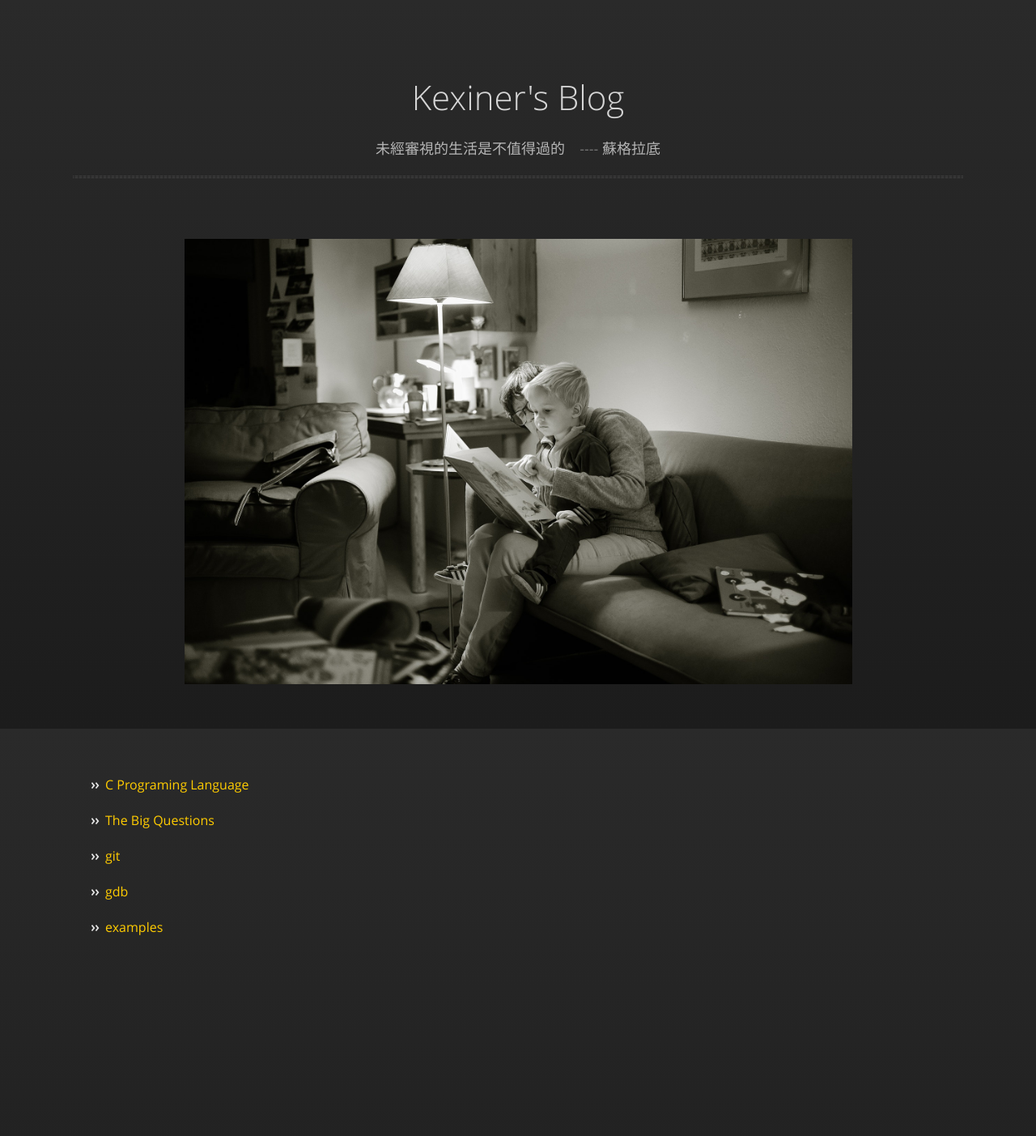
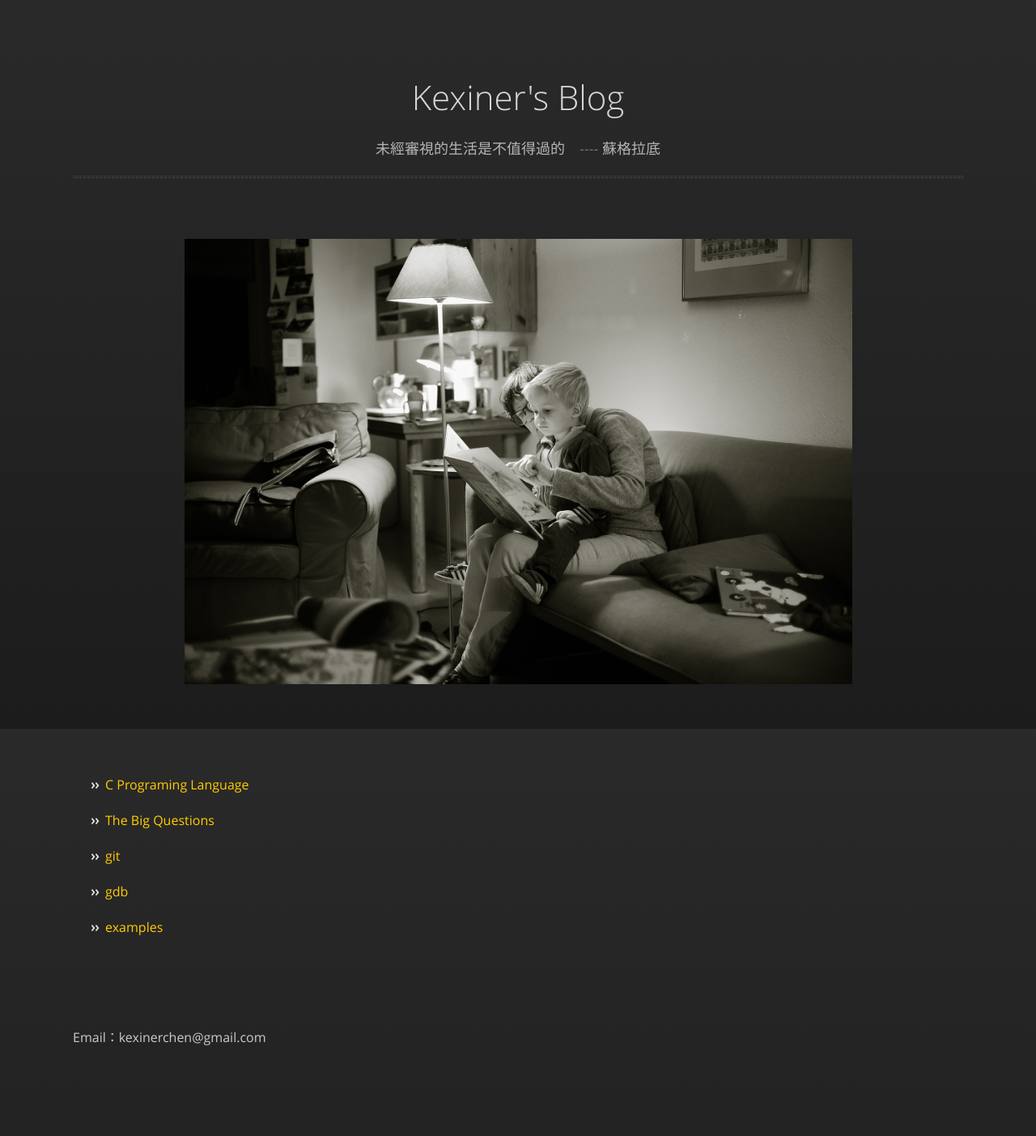
Before and after one commit to kexinerchen/kexinerchen.github.io, a Jekyll site: the page built from index.md, in a window 1280 px wide. Shown: the whole page at 81% size. Built offline with Jekyll 4.4.1, drawn with Linux system fonts in a browser that asks for light colours; our own code applies the rules of GitHub Pages for plain Markdown files; before the commit the page ends 1359 px from its top, so only the background shows below that.

Commit message:
Update index.md

```diff
--- a/index.md
+++ b/index.md
@@ -20,3 +20,6 @@
 <br>
 <br>
 <br>
+
+Email：kexinerchen@gmail.com
+<br>
```
